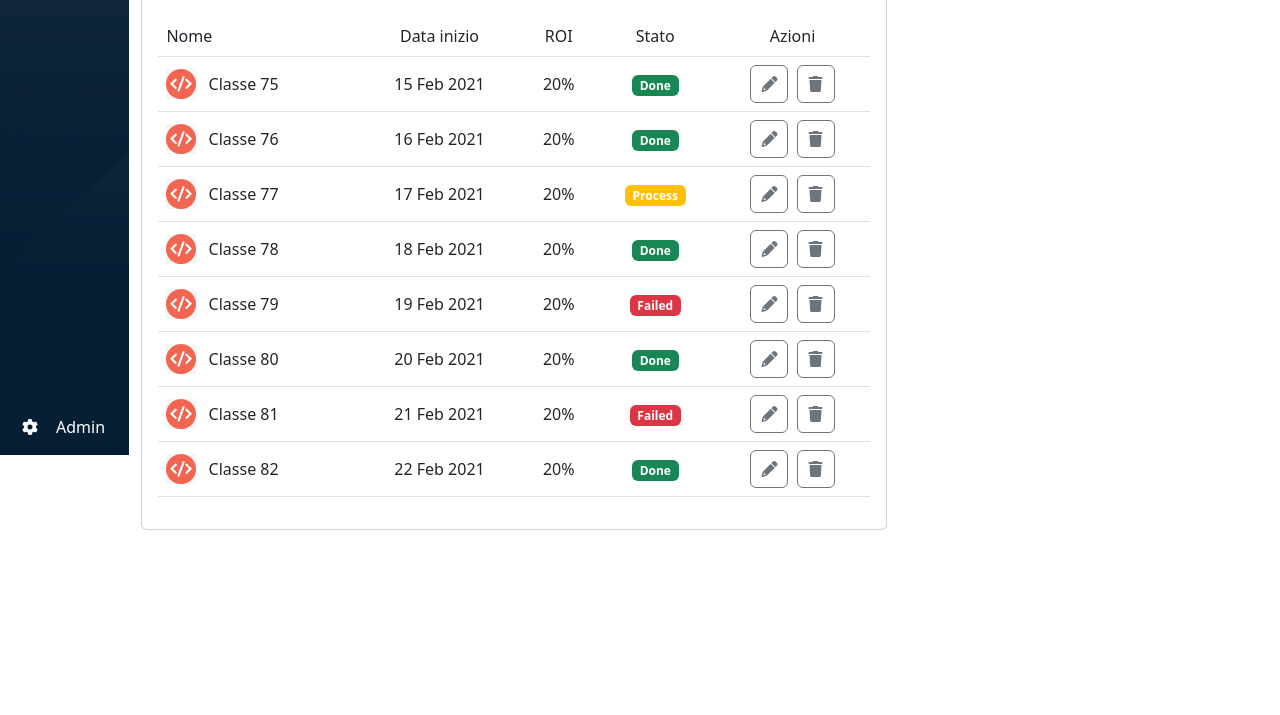
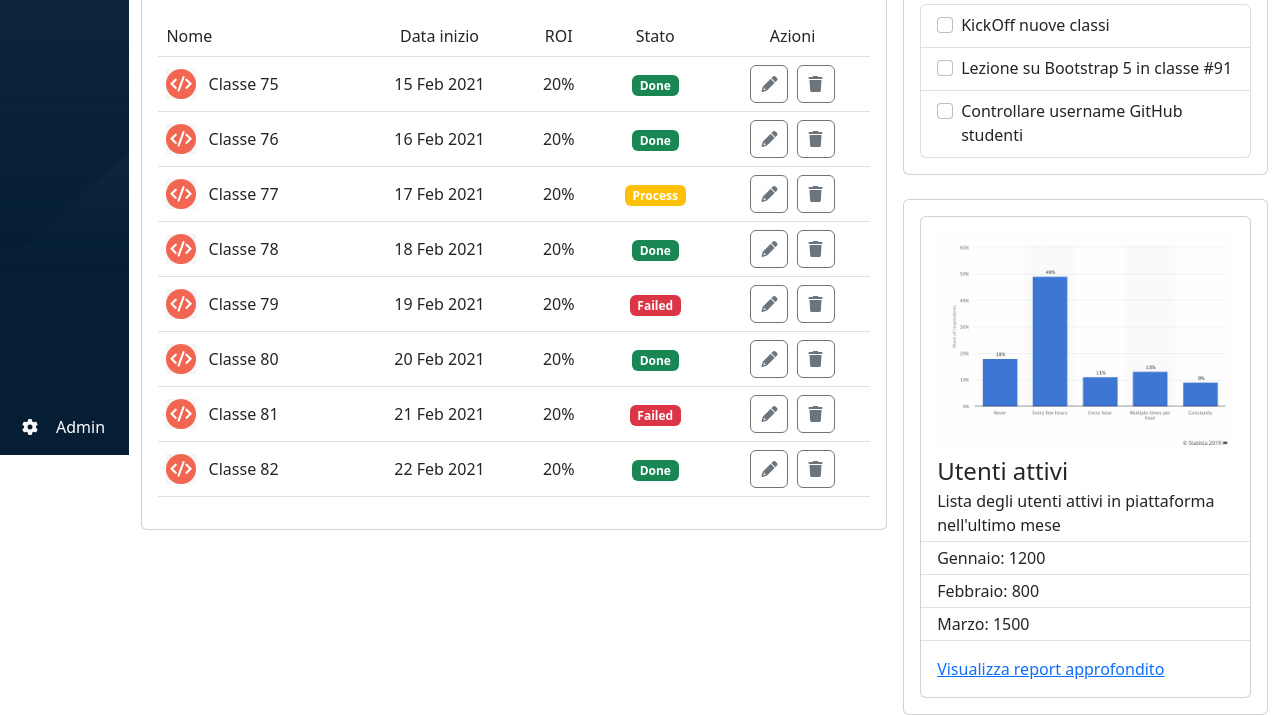
Before and after one commit to Dan97O/html-css-bootstrap-dashboard, a plain HTML site: page index.html in a window 1280 px wide. Shown: the part 345-1060 px from the top of the page. Before the commit the page ends 891 px from the top, so only its background shows below. Drawn offline with nearby package versions, Linux system fonts and the light colour scheme.

Commit message:
add section card graphic

```diff
--- a/index.html
+++ b/index.html
@@ -565,6 +565,88 @@
 
 
 
+                        <div class="col-12 col-lg-4">
+
+                          <section id="todo" class="card">
+                            <div class="card-header fs-5">Todo</div>
+                            <div class="card-body">
+                              <ul class="list-group">
+                                <li class="list-group-item">
+                                  <div class="form-check">
+                                    <input class="form-check-input" type="checkbox" value="" id="checkbox1">
+                                    <label class="form-check-label" for="checkbox1">
+                                      KickOff nuove classi
+                                    </label>
+                                  </div>
+                                </li>
+                                <li class="list-group-item">
+                                  <div class="form-check">
+                                    <input class="form-check-input" type="checkbox" value="" id="checkbox2">
+                                    <label class="form-check-label" for="checkbox2">
+                                      Lezione su Bootstrap 5 in classe #91
+                                    </label>
+                                  </div>
+                                </li>
+                                <li class="list-group-item">
+                                  <div class="form-check">
+                                    <input class="form-check-input" type="checkbox" value="" id="checkbox3">
+                                    <label class="form-check-label" for="checkbox3">
+                                      Controllare username GitHub studenti
+                                    </label>
+                                  </div>
+                                </li>
+                              </ul>
+                            </div>
+                          </section>
+                          <!-- /card todo -->
+
+                          <section class="graphic mt-4">
+                            <div class="card">
+                              <div class="card-body">
+                                <div class="card">
+                                  <div class="card-body px-0 pb-0 border-bottom-0">
+                                    <img class="img-fluid px-3" src="./assets/img/stats.jpeg" alt="">
+                                    <table class="table table-sm mb-0">
+                                      <thead>
+                                        <tr>
+                                          <th class="px-3 fw-normal">
+                                            <span class="fs-4">Utenti attivi</span>
+                                            <span class="d-block">Lista degli utenti attivi in piattaforma nell'ultimo mese</span>
+                                          </th>
+                                        </tr>
+                                      </thead>
+                                      <tbody>
+                                        <tr>
+                                          <td class="px-3">
+                                            <span>Gennaio: 1200</span>
+                                          </td>
+                                        </tr>
+                                        <tr>
+                                          <td class="px-3">
+                                            <span>Febbraio: 800</span>
+                                          </td>
+                                        </tr>
+                                        <tr>
+                                          <td class="px-3">
+                                            <span>Marzo: 1500</span>
+                                          </td>
+                                        </tr>
+                                      </tbody>
+                                    </table>
+                                  </div>
+                                  <!-- card body -->
+
+                                  <div class="card-footer py-3 border-top-0 bg-transparent">
+                                    <a href="#" class="link-primary">Visualizza report approfondito</a>
+                                  </div>
+                                  <!-- card footer -->
+                                </div>
+                              </div>
+                            </div>
+                          </section>
+                          <!-- /section card graphic -->
+                        </div>
+                        <!-- /col-12 col-lg-4 -->
 
 
 
@@ -582,9 +664,10 @@
 
 
 
-                        <div class="col-12 col-lg-4"></div>
-                        <div class="col-12 col-lg-8"></div>
-                        <div class="col-12 col-lg-4"></div>
+
+
+
+
                     </div>
                 </div>
             </div>
```
